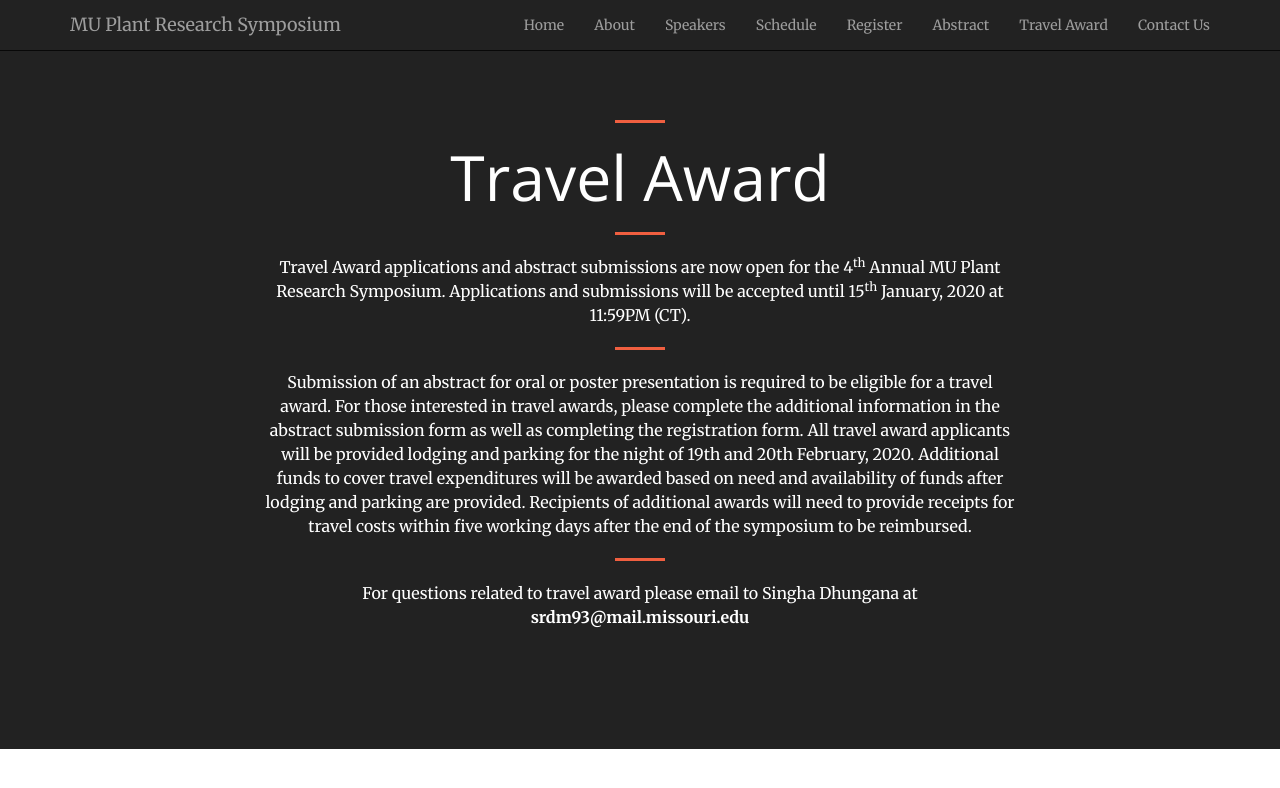
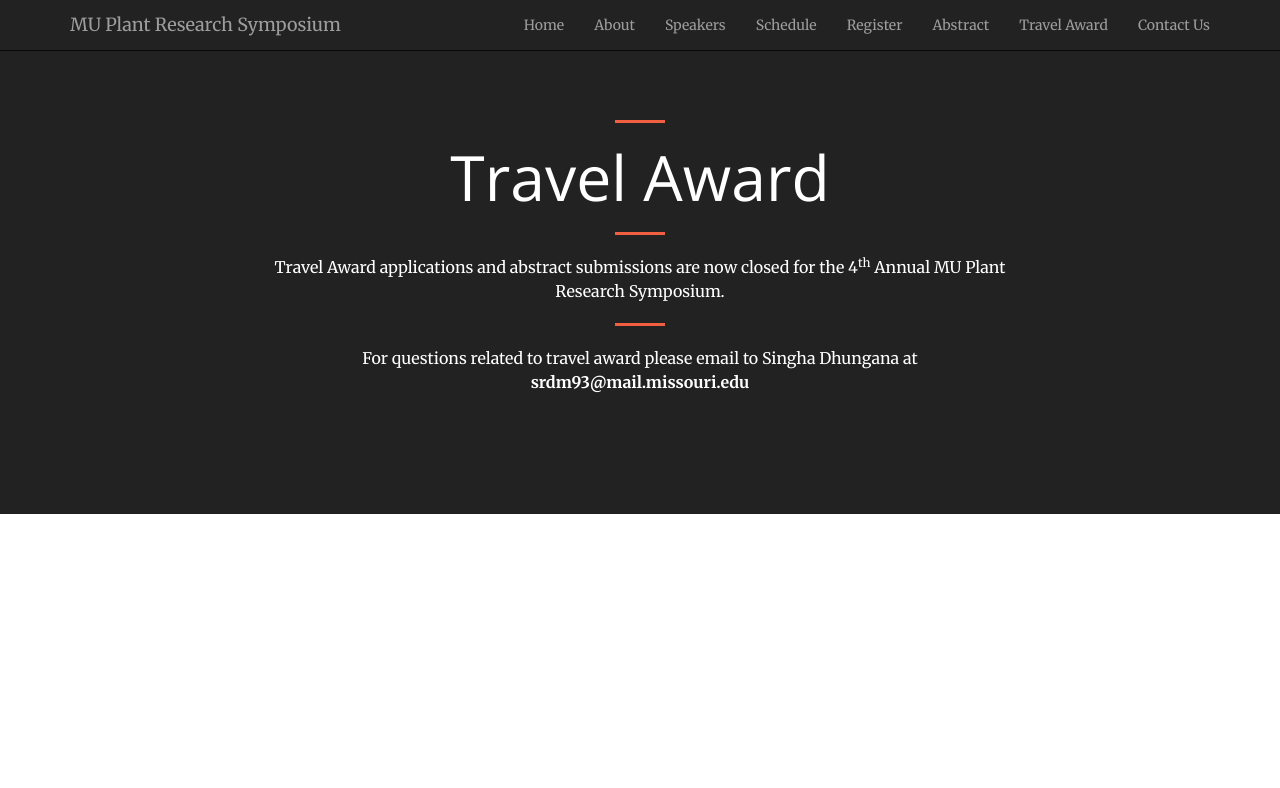
Before and after one commit to mupioneersymposium/mupioneersymposium.github.io, a Jekyll site: the page built from travel.md, in a window 1280 px wide. Shown: the top 788 px of the page. Built offline with Jekyll 4.4.1, drawn with Linux system fonts in a browser that asks for light colours.

Commit message:
Update travel.md

```diff
--- a/travel.md
+++ b/travel.md
@@ -5,9 +5,6 @@ layout: regular
 <hr style="clear: both;" />
 # Travel Award
 <hr style="clear: both;" />
-
-Travel Award applications and abstract submissions are now open for the 4<sup>th</sup> Annual MU Plant Research Symposium. Applications and submissions will be accepted until 15<sup>th</sup> January, 2020 at 11:59PM (CT).
-<hr style="clear: both;" />
-Submission of an abstract for oral or poster presentation is required to be eligible for a travel award. For those interested in travel awards, please complete the additional information in the abstract submission form as well as completing the registration form. All travel award applicants will be provided lodging and parking for the night of 19th and 20th February, 2020. Additional funds to cover travel expenditures will be awarded based on need and availability of funds after lodging and parking are provided. Recipients of additional awards will need to provide receipts for travel costs within five working days after the end of the symposium to be reimbursed.
+Travel Award applications and abstract submissions are now closed for the 4<sup>th</sup> Annual MU Plant Research Symposium.
 <hr style="clear: both;" />
 For questions related to travel award please email to Singha Dhungana at **srdm93@mail.missouri.edu**
```
